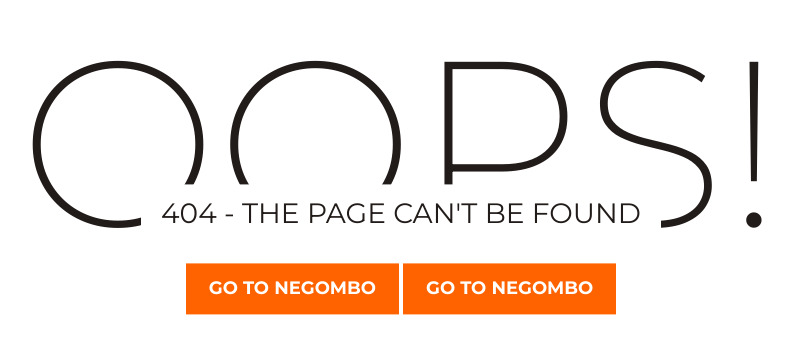
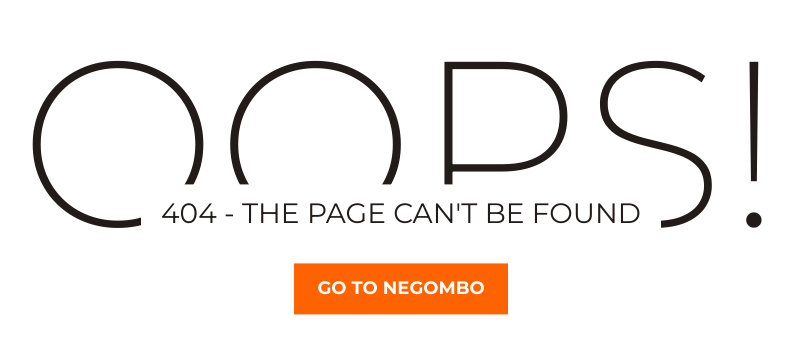
Before and after one commit to Tamer7/ExtramusProject, a Laravel app: page /404 in a window 1280 px wide. Shown: the part 221-577 px from the top of the page, without its empty margins (239-1032 px from the left). Run offline with Laravel 8, Linux system fonts and the light colour scheme.

Commit message:
New changes ( Victor / 04-06-21)

```diff
--- a/resources/views/error404.blade.php
+++ b/resources/views/error404.blade.php
@@ -143,7 +143,6 @@
 
 			</div>
 			<a href="{{ route('user.viewsmallplace') }}">Go TO Negombo</a>
-      <a href="{{ route('user.viewsmallplace') }}">Go TO Negombo</a>
 		</div>
 	</div>
 
```
